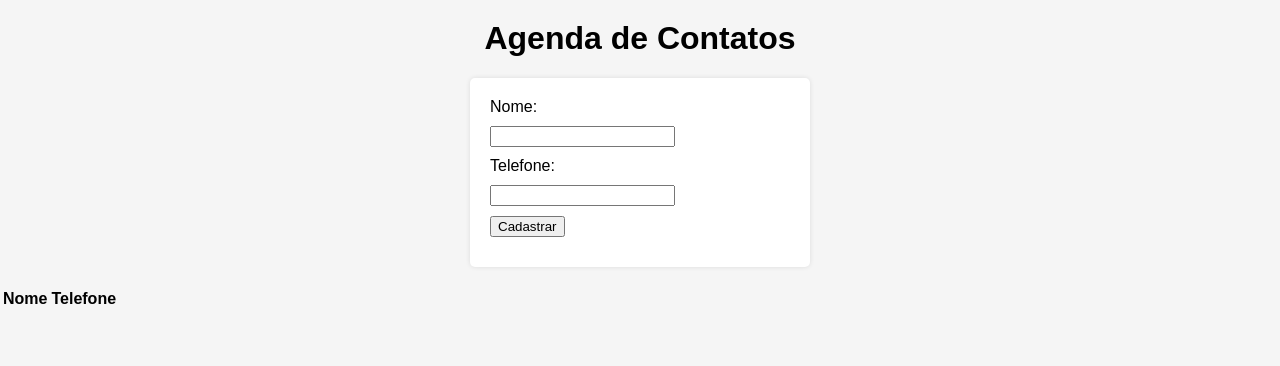
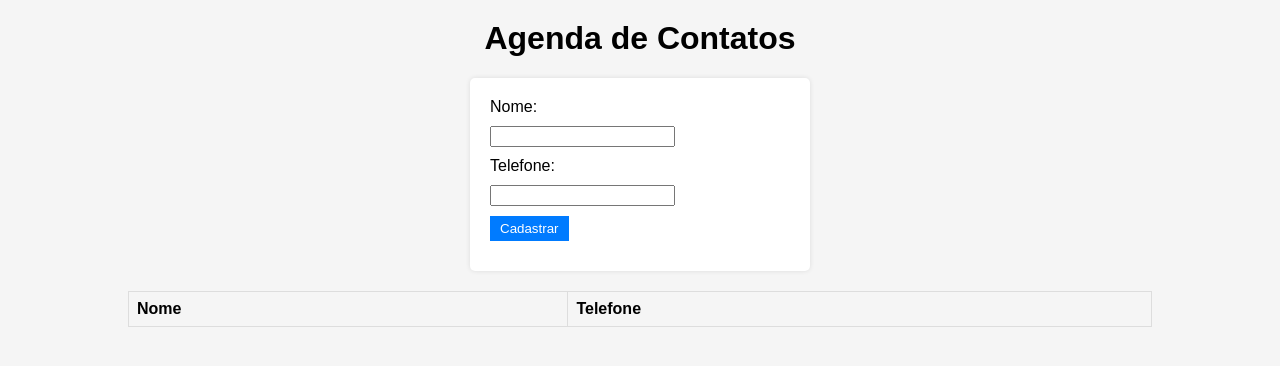
Before and after one commit to WendelSReis/curso_ebac_frontend, a plain HTML site: page Agenda de contatos/index.html in a window 1280 px wide. Drawn offline with Linux system fonts and the light colour scheme; files whose address does not match are found by name.

Commit message:
Finalizando CSS

```diff
--- a/Agenda de contatos/main.css
+++ b/Agenda de contatos/main.css
@@ -23,3 +23,30 @@ form label, form input, form button {
     display: block;
     margin-bottom: 10px;
 }
+
+table {
+    width: 80%;
+    margin: 20px auto;
+    border-collapse: collapse;
+}
+
+table, th, td {
+    border: 1px solid #ddd;
+}
+
+th, td {
+    padding: 8px;
+    text-align: left;
+}
+
+button {
+    background-color: #007bff;
+    color: #fff;
+    border: none;
+    padding: 5px 10px;
+    cursor: pointer;
+}
+
+button:hover {
+    background-color: #0056b3;
+}
```
